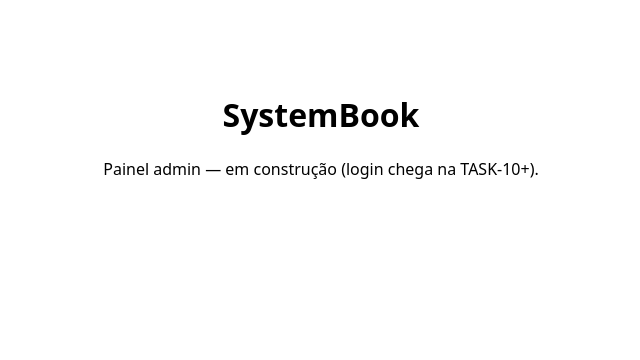
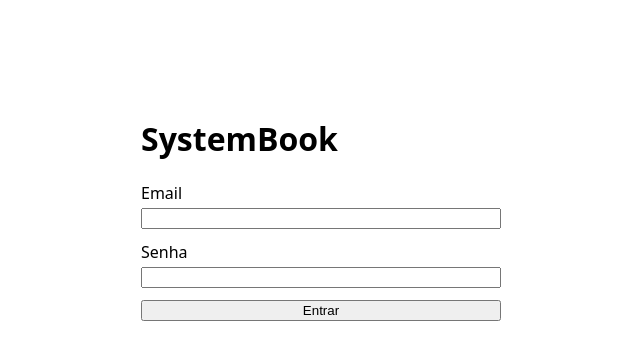
Before and after one commit to mateusvillain/systembook, a React (Vite) app in the folder apps/admin/: page /login in a window 1280 px wide. Shown: the top 360 px of the page, without its empty margins (319-959 px from the left). Built offline with nearby package versions, Linux system fonts and the light colour scheme; no server answers.

Commit message:
feat(admin): client trpc, roteamento e tela de login
TRPCProvider com @trpc/tanstack-react-query, React Router com /login
público e layout protegido resolvendo auth.me. UNAUTHORIZED global
(sessão expirada/logout) redireciona para /login. Botão Sair no header.

```diff
--- a/apps/admin/src/App.tsx
+++ /dev/null
@@ -1,13 +0,0 @@
-import type { Block } from '@systembook/schema';
-
-// Verificação de resolução cross-package (TASK-3).
-type _SchemaLinkCheck = Block['type'];
-
-export function App() {
-  return (
-    <main style={{ fontFamily: 'system-ui', padding: '4rem', textAlign: 'center' }}>
-      <h1>SystemBook</h1>
-      <p>Painel admin — em construção (login chega na TASK-10+).</p>
-    </main>
-  );
-}
--- /dev/null
+++ b/apps/admin/src/components/AdminLayout.tsx
@@ -0,0 +1,55 @@
+import { useMutation, useQuery } from '@tanstack/react-query';
+import { Link, Navigate, Outlet, useNavigate } from 'react-router-dom';
+import { queryClient, useTRPC } from '../lib/trpc.js';
+
+/**
+ * Layout protegido: resolve auth.me; não autenticado → /login.
+ * Também expõe a navegação e a ação "Sair" (TASK-16).
+ */
+export function AdminLayout() {
+  const trpc = useTRPC();
+  const navigate = useNavigate();
+  const me = useQuery(trpc.auth.me.queryOptions());
+
+  const logout = useMutation(
+    trpc.auth.logout.mutationOptions({
+      onSuccess: async () => {
+        queryClient.clear();
+        navigate('/login');
+      },
+    }),
+  );
+
+  if (me.isPending) {
+    return <p style={{ padding: '2rem', fontFamily: 'system-ui' }}>Carregando…</p>;
+  }
+  if (!me.data) {
+    return <Navigate to="/login" replace />;
+  }
+
+  return (
+    <div style={{ fontFamily: 'system-ui', maxWidth: 960, margin: '0 auto', padding: '1rem' }}>
+      <header
+        style={{
+          display: 'flex',
+          alignItems: 'center',
+          gap: '1.5rem',
+          borderBottom: '1px solid #ddd',
+          paddingBottom: '0.75rem',
+          marginBottom: '1.5rem',
+        }}
+      >
+        <strong>SystemBook</strong>
+        <nav style={{ display: 'flex', gap: '1rem', flex: 1 }}>
+          <Link to="/">Início</Link>
+          {me.data.role === 'admin' && <Link to="/admin/users">Usuários</Link>}
+        </nav>
+        <span style={{ color: '#666', fontSize: '0.9rem' }}>{me.data.role}</span>
+        <button onClick={() => logout.mutate()} disabled={logout.isPending}>
+          Sair
+        </button>
+      </header>
+      <Outlet context={{ me: me.data }} />
+    </div>
+  );
+}
--- /dev/null
+++ b/apps/admin/src/lib/trpc.ts
@@ -0,0 +1,32 @@
+import { createTRPCClient, httpBatchLink, TRPCClientError } from '@trpc/client';
+import { createTRPCContext } from '@trpc/tanstack-react-query';
+import { MutationCache, QueryCache, QueryClient } from '@tanstack/react-query';
+import type { AppRouter } from '@systembook/server';
+
+export const { TRPCProvider, useTRPC } = createTRPCContext<AppRouter>();
+
+export const trpcClient = createTRPCClient<AppRouter>({
+  links: [httpBatchLink({ url: '/trpc' })],
+});
+
+function isUnauthorized(error: unknown): boolean {
+  return error instanceof TRPCClientError && error.data?.code === 'UNAUTHORIZED';
+}
+
+/**
+ * Qualquer UNAUTHORIZED (sessão expirada, logout em outra aba) redireciona
+ * para /login em vez de mostrar erro cru (TASK-16).
+ */
+function redirectToLogin(error: unknown): void {
+  if (isUnauthorized(error) && window.location.pathname !== '/login') {
+    window.location.assign('/login');
+  }
+}
+
+export const queryClient = new QueryClient({
+  queryCache: new QueryCache({ onError: redirectToLogin }),
+  mutationCache: new MutationCache({ onError: redirectToLogin }),
+  defaultOptions: {
+    queries: { retry: false, refetchOnWindowFocus: false },
+  },
+});
--- a/apps/admin/src/main.tsx
+++ b/apps/admin/src/main.tsx
@@ -1,9 +1,31 @@
 import { StrictMode } from 'react';
 import { createRoot } from 'react-dom/client';
-import { App } from './App.js';
+import { QueryClientProvider } from '@tanstack/react-query';
+import { createBrowserRouter, RouterProvider } from 'react-router-dom';
+import { queryClient, trpcClient, TRPCProvider } from './lib/trpc.js';
+import { LoginPage } from './pages/LoginPage.js';
+import { DashboardPage } from './pages/DashboardPage.js';
+import { UsersPage } from './pages/UsersPage.js';
+import { AdminLayout } from './components/AdminLayout.js';
+
+const router = createBrowserRouter([
+  { path: '/login', element: <LoginPage /> },
+  {
+    path: '/',
+    element: <AdminLayout />,
+    children: [
+      { index: true, element: <DashboardPage /> },
+      { path: 'admin/users', element: <UsersPage /> },
+    ],
+  },
+]);
 
 createRoot(document.getElementById('root')!).render(
   <StrictMode>
-    <App />
+    <QueryClientProvider client={queryClient}>
+      <TRPCProvider trpcClient={trpcClient} queryClient={queryClient}>
+        <RouterProvider router={router} />
+      </TRPCProvider>
+    </QueryClientProvider>
   </StrictMode>,
 );
--- /dev/null
+++ b/apps/admin/src/pages/DashboardPage.tsx
@@ -0,0 +1,8 @@
+export function DashboardPage() {
+  return (
+    <section>
+      <h1>Bem-vindo ao SystemBook</h1>
+      <p>A estrutura de documentação (seções, páginas e tabs) chega na Fase 2.</p>
+    </section>
+  );
+}
--- /dev/null
+++ b/apps/admin/src/pages/LoginPage.tsx
@@ -0,0 +1,83 @@
+import { useState, type FormEvent } from 'react';
+import { useMutation, useQuery } from '@tanstack/react-query';
+import { Navigate, useNavigate } from 'react-router-dom';
+import { queryClient, useTRPC } from '../lib/trpc.js';
+
+export function LoginPage() {
+  const trpc = useTRPC();
+  const navigate = useNavigate();
+  const me = useQuery(trpc.auth.me.queryOptions());
+
+  const [email, setEmail] = useState('');
+  const [password, setPassword] = useState('');
+  const [error, setError] = useState<string | null>(null);
+
+  const login = useMutation(
+    trpc.auth.login.mutationOptions({
+      onSuccess: async () => {
+        await queryClient.invalidateQueries(trpc.auth.me.queryFilter());
+        navigate('/');
+      },
+      onError: () => {
+        // Mensagem genérica — o server não distingue email de senha (anti-enumeração)
+        setError('Email ou senha inválidos');
+      },
+    }),
+  );
+
+  // Já autenticado → home (TASK-12)
+  if (me.data) {
+    return <Navigate to="/" replace />;
+  }
+
+  function handleSubmit(event: FormEvent) {
+    event.preventDefault();
+    setError(null);
+    login.mutate({ email, password });
+  }
+
+  return (
+    <main
+      style={{
+        fontFamily: 'system-ui',
+        maxWidth: 360,
+        margin: '10vh auto',
+        padding: '1rem',
+      }}
+    >
+      <h1>SystemBook</h1>
+      <form onSubmit={handleSubmit} style={{ display: 'grid', gap: '0.75rem' }}>
+        <label style={{ display: 'grid', gap: '0.25rem' }}>
+          Email
+          <input
+            type="email"
+            name="email"
+            required
+            value={email}
+            onChange={(e) => setEmail(e.target.value)}
+            autoComplete="username"
+          />
+        </label>
+        <label style={{ display: 'grid', gap: '0.25rem' }}>
+          Senha
+          <input
+            type="password"
+            name="password"
+            required
+            value={password}
+            onChange={(e) => setPassword(e.target.value)}
+            autoComplete="current-password"
+          />
+        </label>
+        <button type="submit" disabled={login.isPending}>
+          {login.isPending ? 'Entrando…' : 'Entrar'}
+        </button>
+        {error && (
+          <p role="alert" style={{ color: '#b00020', margin: 0 }}>
+            {error}
+          </p>
+        )}
+      </form>
+    </main>
+  );
+}
```
